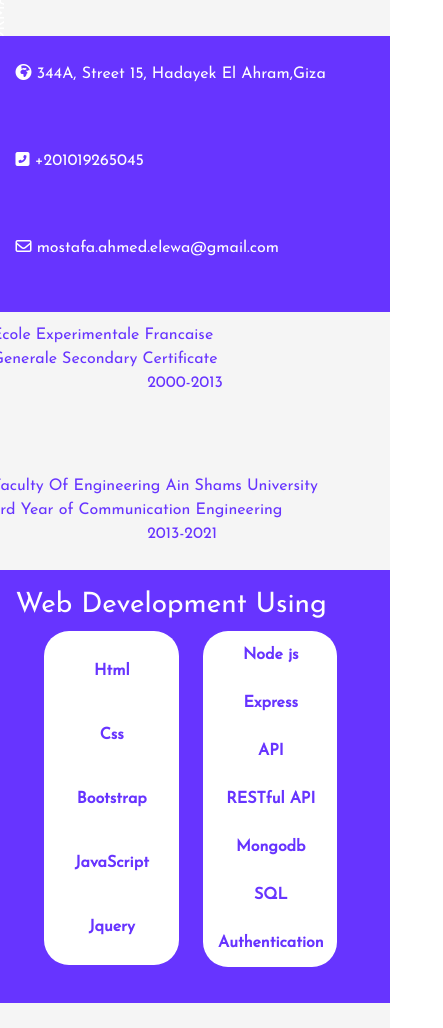
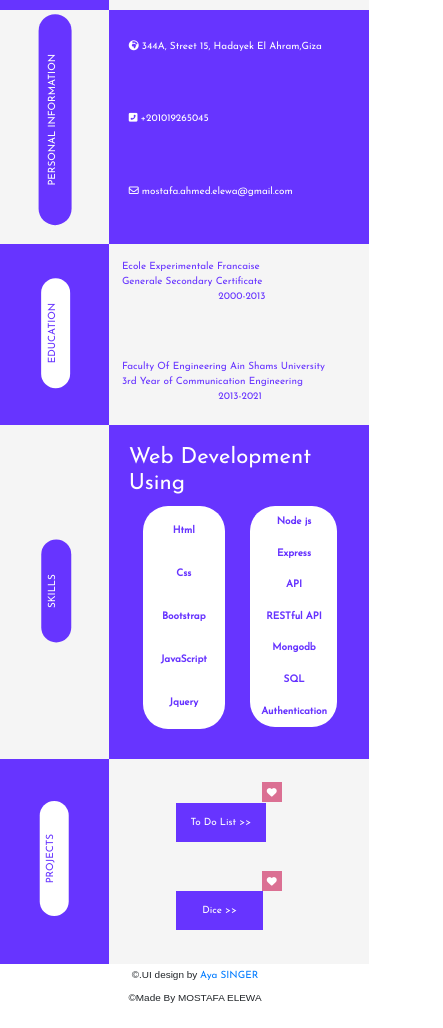
Before and after one commit to Mostafa3elewa/C.V, a website: page index.html in a window 390 px wide. Shown: the part 250-1278 px from the top of the page, 443 px wide, since content can reach past the window. Drawn offline with nearby package versions, Linux system fonts and the light colour scheme; a web font is replaced by a local one.

Commit message:
mobile modification1

```diff
--- a/css/stylesheet.css
+++ b/css/stylesheet.css
@@ -445,4 +445,315 @@ footer p {
   .skills-info-container {
     padding: 5% 7% 5% 4%;
   }
+
+  .title-container p {
+    width: 138%;
+    height: 14%;
+  }
+
+  img {
+    left: 0%;
+  }
+  .projects-title-container p {
+    margin-left: 27%;
+    height: 14%;
+    margin-top: 52%;
+  }
+
+  .title-container p {
+    margin-top: 57%;
+    margin-left: -9%;
+  }
+  img {
+    width: 139.7%;
+  }
+  .nav {
+    left: 50%;
+  }
+
+  .education-container p {
+    margin-top: 55%;
+    padding-top: 5%;
+    margin-left: 24%;
+  }
 }
+
+/* ////////////////////////////mobile adjstement//////////////////// */
+@media only screen and (max-width: 575px) {
+  #dice {
+    padding-left: 13%;
+    padding-right: 13%;
+  }
+  .heart-icon {
+    right: 44.2%;
+  }
+
+  .skills-title-container p {
+    padding-top: 5%;
+  }
+
+  .title-container p {
+    margin-top: 54%;
+  }
+  img {
+    width: 131.7%;
+  }
+}
+
+@media only screen and (max-width: 450px) {
+  * {
+    font-size: 0.79rem;
+  }
+
+  .col-4 {
+    max-width: 28%;
+    font-size: medium;
+  }
+
+  .skills-info-container {
+    /* padding: 5% 7% 5% 4%; */
+    padding: 5% 5% 5% 4%;
+  }
+  .projects-information-container {
+    /* padding: 5% 1% 2% 19%; */
+    padding: 5% 1% 2% 11%;
+  }
+  .title-container p {
+    /* width: 138%; */
+    /* height: 14%; */
+    width: 213%;
+    height: 10%;
+  }
+  .title-container p {
+    /* margin-left: -9%; */
+    margin-left: -37%;
+  }
+  .personal-container {
+    /* padding: 2% 5% 2% 4%; */
+    padding: 2% 0% 2% 5%;
+  }
+
+  img {
+    /* top: 11%; */
+    /* height: 74%; */
+    top: 31%;
+    height: 48%;
+  }
+  .title-container p {
+    /* padding-top: 5%; */
+    padding-top: 11%;
+  }
+
+  img {
+    /* width: 131.7%; */
+    width: 136.7%;
+  }
+  .title-container p {
+    /* margin-top: 54%; */
+    margin-top: 145%;
+  }
+
+  .title-container {
+    max-width: 28%;
+  }
+
+  .photo-container {
+    max-width: 28%;
+  }
+
+  .nav {
+    display: none;
+  }
+
+  img {
+    top: 23%;
+    height: 57%;
+  }
+  .title-container p {
+    width: 160%;
+    height: 14%;
+  }
+  .title-container p {
+    margin-top: 81%;
+  }
+  .title-container p {
+    padding-top: 9%;
+  }
+  .title-container p {
+    margin-left: -17%;
+  }
+  .skills-info-container {
+    padding: 5% 4% 5% 5%;
+  }
+
+  .skills-container {
+    width: 7%;
+  }
+  .projects-information-container a {
+    position: relative;
+    left: 11%;
+  }
+  .heart-icon {
+    top: 3%;
+  }
+
+  .skills-title-container p {
+    margin-top: 124%;
+    margin-left: 18%;
+    width: 94%;
+  }
+
+  .projects-title-container p {
+    width: 105%;
+  }
+
+  .projects-title-container p {
+    margin-left: 10%;
+    margin-top: 65%;
+  }
+
+  .projects-information-container a {
+    padding: 7%;
+  }
+
+  .heart-icon {
+    right: 35.2%;
+  }
+  #dice {
+    padding-left: 13.15%;
+    padding-right: 13.15%;
+  }
+
+  .skills-container1 > p:nth-child(1) {
+    line-height: 2.5rem;
+  }
+
+  .skills-container {
+    line-height: 4.3;
+  }
+}
+
+@media only screen and (max-width: 420px) {
+  .title-container p {
+    margin-top: 71%;
+  }
+  .title-container p {
+    padding-top: 6%;
+  }
+  .heart-icon {
+    right: 39.2%;
+  }
+  #dice {
+    padding-left: 12.5%;
+    padding-right: 12.5%;
+  }
+  .heart-icon {
+    top: 2%;
+  }
+  .title-container p {
+    margin-left: -31%;
+  }
+  .title-container p {
+    width: 193%;
+  }
+
+  p {
+    margin-top: -3px;
+  }
+
+  .education-container p {
+    margin-left: 14%;
+  }
+
+  .education-container p {
+    width: 101%;
+    height: 16%;
+  }
+}
+
+@media only screen and (max-width: 380px) {
+  .title-container p {
+    /* margin-top: 81%; */
+    margin-top: 71%;
+  }
+  .title-container p {
+    /* padding-top: 9%; */
+    padding-top: 6%;
+  }
+  .heart-icon {
+    /* right: 35.2%; */
+    right: 39.2%;
+  }
+  #dice {
+    /* padding-left: 13.15%; */
+    /* padding-right: 13.15%; */
+    padding-left: 12.5%;
+    padding-right: 12.5%;
+  }
+  .heart-icon {
+    /* top: 3%; */
+    top: 2%;
+  }
+  .title-container p {
+    /* margin-left: -17%; */
+    margin-left: -31%;
+  }
+  .title-container p {
+    /* width: 160%; */
+    width: 193%;
+  }
+
+  p {
+    /* margin-top: -9px; */
+    margin-top: -3px;
+  }
+
+  .education-container p {
+    /* margin-left: 24%; */
+    margin-left: 14%;
+  }
+
+  .education-container p {
+    /* width: 70%; */
+    /* height: 14%; */
+    width: 101%;
+    height: 16%;
+  }
+
+  .projects-title-container p {
+    /* padding-top: 4%; */
+    padding-top: 6%;
+  }
+
+  .skills-title-container p {
+    /* padding-top: 5%; */
+    padding-top: 7%;
+  }
+
+  .education-container p {
+    /* padding-top: 5%; */
+    padding-top: 7%;
+  }
+
+  .title-container p {
+    /* padding-top: 6%; */
+    padding-top: 9%;
+  }
+  #dice {
+    /* padding-left: 12.5%; */
+    /* padding-right: 12.5%; */
+    padding-left: 13.3%;
+    padding-right: 13.3%;
+  }
+  .heart-icon {
+    /* top: 2%; */
+    top: 3%;
+  }
+  .heart-icon {
+    /* right: 39.2%; */
+    right: 35.2%;
+  }
+  img {
+    top: 27%;
+  }
+}
--- a/index.html
+++ b/index.html
@@ -18,10 +18,10 @@
   <div class="container">
 
     <div class="row">
-      <div class="col-xl-2 col-lg-2 col-md-3 col-sm-4 col-xs-1 violet-container photo-container">
+      <div class="col-xl-2 col-lg-2 col-md-3 col-sm-4 col-4 violet-container photo-container">
         <img src="Images/photo_2019-09-15_13-08-06.png" alt="personal-photo">
       </div>
-      <div class=" col-xl-10 col-lg-10 col-md-9 col-sm-8 col-xs-1 white-container info-container">
+      <div class=" col-xl-10 col-lg-10 col-md-9 col-sm-8 col-8 white-container info-container">
         <ul class=" nav justify-content-end ">
           <li class="nav-item dropdown">
             <a class="nav-link dropdown-toggle" href="#" id="navbarDropdownMenuLink" role="button"
@@ -51,10 +51,10 @@
   </div>
   <div class="container" id="personal-information">
     <div class="row">
-      <div class="col-xl-2 col-lg-2 col-md-3 col-sm-4 col-xs-1 white-container title-container">
+      <div class="col-xl-2 col-lg-2 col-md-3 col-sm-4 col-4 white-container title-container">
         <p>PERSONAL INFORMATION</p>
       </div>
-      <div class="col-xl-10 col-lg-10 col-md-9 col-sm-8 col-xs-1 violet-container personal-container">
+      <div class="col-xl-10 col-lg-10 col-md-9 col-sm-8 col-8 violet-container personal-container">
         <p><i class="fas fa-globe-africa"></i> 344A, Street 15, Hadayek El Ahram,Giza</p>
         <p><i class="fas fa-phone-square-alt"></i> +201019265045</p>
         <p><i class="far fa-envelope"></i> mostafa.ahmed.elewa@gmail.com</p>
@@ -63,10 +63,10 @@
   </div>
   <div class="container" id="education">
     <div class="row">
-      <div class="col-xl-2 col-lg-2 col-md-3 col-sm-4 col-xs-1 violet-container education-container">
+      <div class="col-xl-2 col-lg-2 col-md-3 col-sm-4 col-4 violet-container education-container">
         <p> EDUCATION </p>
       </div>
-      <div class="col-xl-10 col-lg-10 col-md-9 col-sm-8 col-xs-1 white-container education-information-container">
+      <div class="col-xl-10 col-lg-10 col-md-9 col-sm-8 col-8 white-container education-information-container">
         <p>Ecole Experimentale Francaise<br>Generale Secondary Certificate <br> <span>2000-2013</span> </p>
         <br><br><br>
         <p>Faculty Of Engineering Ain Shams University <br> 3rd Year of Communication Engineering <br>
@@ -77,10 +77,10 @@
 
   <div class="container" id="skills">
     <div class="row">
-      <div class="col-xl-2 col-lg-2 col-md-3 col-sm-4 col-xs-1 white-container skills-title-container">
+      <div class="col-xl-2 col-lg-2 col-md-3 col-sm-4 col-4 white-container skills-title-container">
         <p> SKILLS </p>
       </div>
-      <div class="col-xl-10 col-lg-10 col-md-9 col-sm-8 col-xs-1 violet-container skills-info-container">
+      <div class="col-xl-10 col-lg-10 col-md-9 col-sm-8 col-8 violet-container skills-info-container">
         <h3>Web Development Using</h3>
         <div class="skills-container">
           <p>
@@ -108,10 +108,10 @@
 
   <div class="container" id="projects">
     <div class="row">
-      <div class="col-xl-2 col-lg-2 col-md-3 col-sm-4 col-xs-1 violet-container projects-title-container">
+      <div class="col-xl-2 col-lg-2 col-md-3 col-sm-4 col-4 violet-container projects-title-container">
         <p> PROJECTS </p>
       </div>
-      <div class="col-xl-10 col-lg-10 col-md-9 col-sm-8 col-xs-1 white-container projects-information-container">
+      <div class="col-xl-10 col-lg-10 col-md-9 col-sm-8 col-8 white-container projects-information-container">
         <i class="fas fa-heart heart-icon"></i>
         <a href="https://stark-springs-63567.herokuapp.com/" target="blank">To Do List >></a>
 
```
